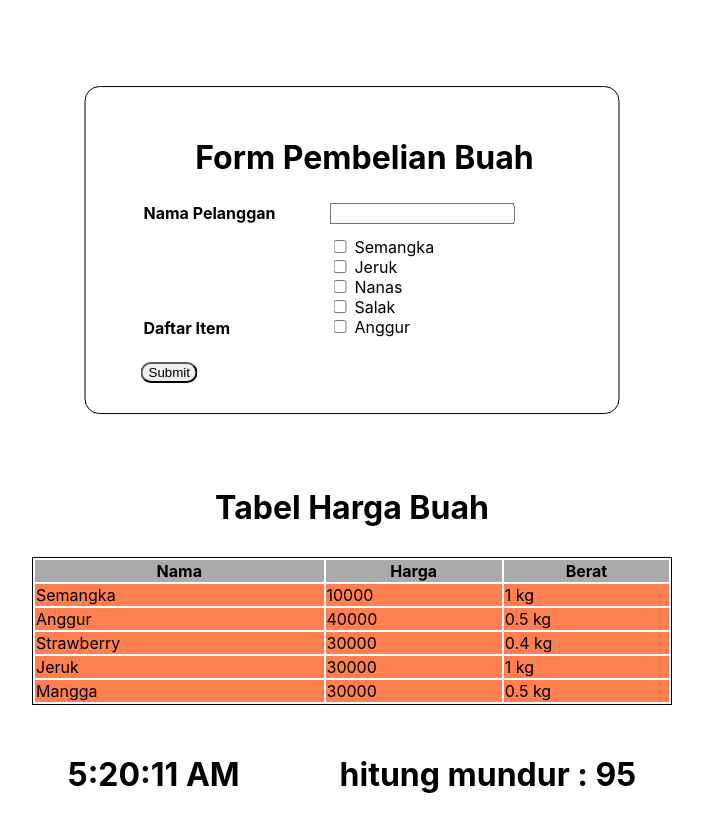
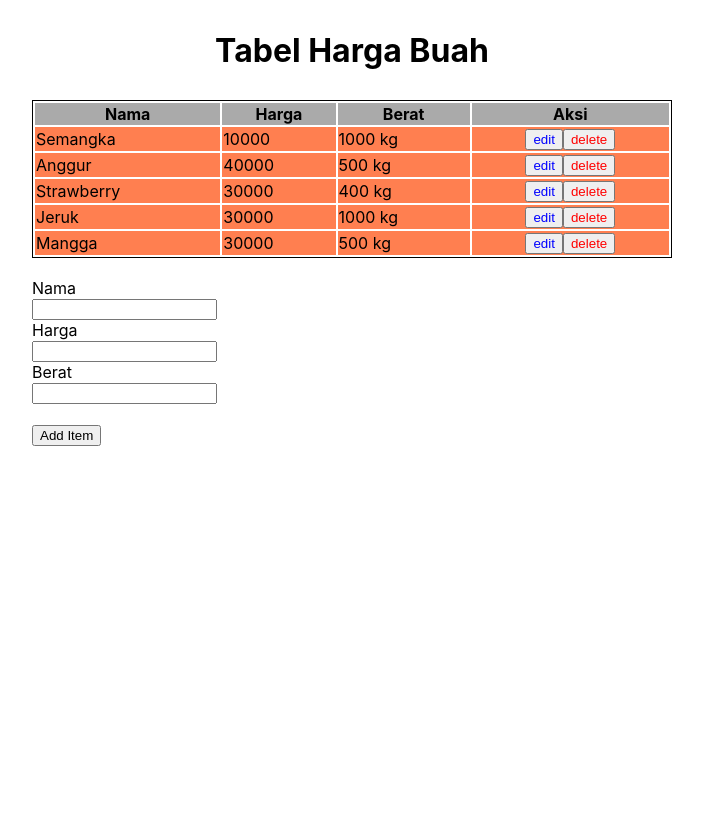
Before and after one commit to rezhariansyah/sanbercode-reactjs-0820-2, a React (Create React App) app: page / in a window 1280 px wide. Shown: the whole page, without its empty margins (288-991 px from the left). Built offline with nearby package versions, Linux system fonts and the light colour scheme.

Commit message:
todolist

```diff
--- a/src/App.js
+++ b/src/App.js
@@ -1,15 +1,17 @@
 import React from "react";
-import Tugas9 from "./Tugas-9/Tugas9";
-import Tugas10 from "./Tugas-10/Tugas10";
-import data from "./Tugas-10/data";
-import Timer from "./Tugas-11/Timer";
+import TodoList from "./Tugas-12/TodoList";
+// import Tugas9 from "./Tugas-9/Tugas9";
+// import Tugas10 from "./Tugas-10/Tugas10";
+// import data from "./Tugas-10/data";
+// import Timer from "./Tugas-11/Timer";
 
 function App() {
   return (
     <>
-      <Tugas9 />
+      {/* <Tugas9 />
       <Tugas10 data={data} />
-      <Timer />
+      <Timer /> */}
+      <TodoList />
     </>
   );
 }
--- /dev/null
+++ b/src/Tugas-12/ListTable.js
@@ -0,0 +1,22 @@
+import React from "react";
+
+export default function ListTable(props) {
+    console.log(props, "ini props")
+  return (
+    <>
+      {props.data.map((el, index) => {
+        return (
+          <tr key={index}>
+            <td>{el.nama}</td>
+            <td>{el.harga}</td>
+            <td>{el.berat} kg</td>
+            <td style={{ textAlign: "center" }}>
+              <button style={{ color: "blue" }}>edit</button>
+              <button style={{ color: "red" }} onClick={() => props.deleteItem(index)}>delete</button>
+            </td>
+          </tr>
+        );
+      })}
+    </>
+  );
+}
--- /dev/null
+++ b/src/Tugas-12/TodoList.js
@@ -0,0 +1,101 @@
+import React, { Component } from "react";
+import "../Tugas-10/Tugas10.css";
+import ListTable from "./ListTable";
+
+let dataHargaBuah = [
+  { nama: "Semangka", harga: 10000, berat: 1000 },
+  { nama: "Anggur", harga: 40000, berat: 500 },
+  { nama: "Strawberry", harga: 30000, berat: 400 },
+  { nama: "Jeruk", harga: 30000, berat: 1000 },
+  { nama: "Mangga", harga: 30000, berat: 500 },
+];
+
+export default class TodoList extends Component {
+  constructor(props) {
+    super(props);
+    this.state = {
+      items: dataHargaBuah,
+      nama: "",
+      harga: "",
+      berat: "",
+      id: "",
+    };
+  }
+
+  handleInput = (e) => {
+    this.setState({
+      [e.target.name]: e.target.value,
+      id: 1 + Math.random(),
+    });
+  };
+
+  addItem = (e) => {
+    e.preventDefault();
+    let newItems = [{ ...this.state }];
+    if (newItems[0].nama !== "") {
+      this.setState({
+        items: [...this.state.items, newItems[0]],
+        nama: "",
+        harga: "",
+        berat: "",
+        id: "",
+      });
+    }
+  };
+
+  deleteItem = (index) => {
+    const { items } = this.state;
+    items.splice(index, 1);
+    this.setState({ items });
+  };
+
+  render() {
+    console.log(this.state.items);
+    return (
+      <>
+        <div className="wrapper-tugas10">
+          <h1 style={{ textAlign: "center", marginBottom: 30 }}>
+            Tabel Harga Buah
+          </h1>
+          <table className="table-tugas10">
+            <tr>
+              <th>Nama</th>
+              <th>Harga</th>
+              <th>Berat</th>
+              <th>Aksi</th>
+            </tr>
+            <ListTable data={this.state.items} deleteItem={this.deleteItem} />
+          </table>
+          <br />
+          <form onSubmit={this.addItem}>
+            <label>Nama</label> <br />
+            <input
+              type="text"
+              onChange={this.handleInput}
+              name="nama"
+              value={this.state.nama}
+            />
+            <br />
+            <label>Harga</label> <br />
+            <input
+              type="text"
+              onChange={this.handleInput}
+              name="harga"
+              value={this.state.harga}
+            />
+            <br />
+            <label>Berat</label> <br />
+            <input
+              type="text"
+              onChange={this.handleInput}
+              name="berat"
+              value={this.state.berat}
+            />
+            <br /> <br />
+            <button>Add Item</button>
+          </form>
+        </div>
+      </>
+    );
+  }
+}
```
